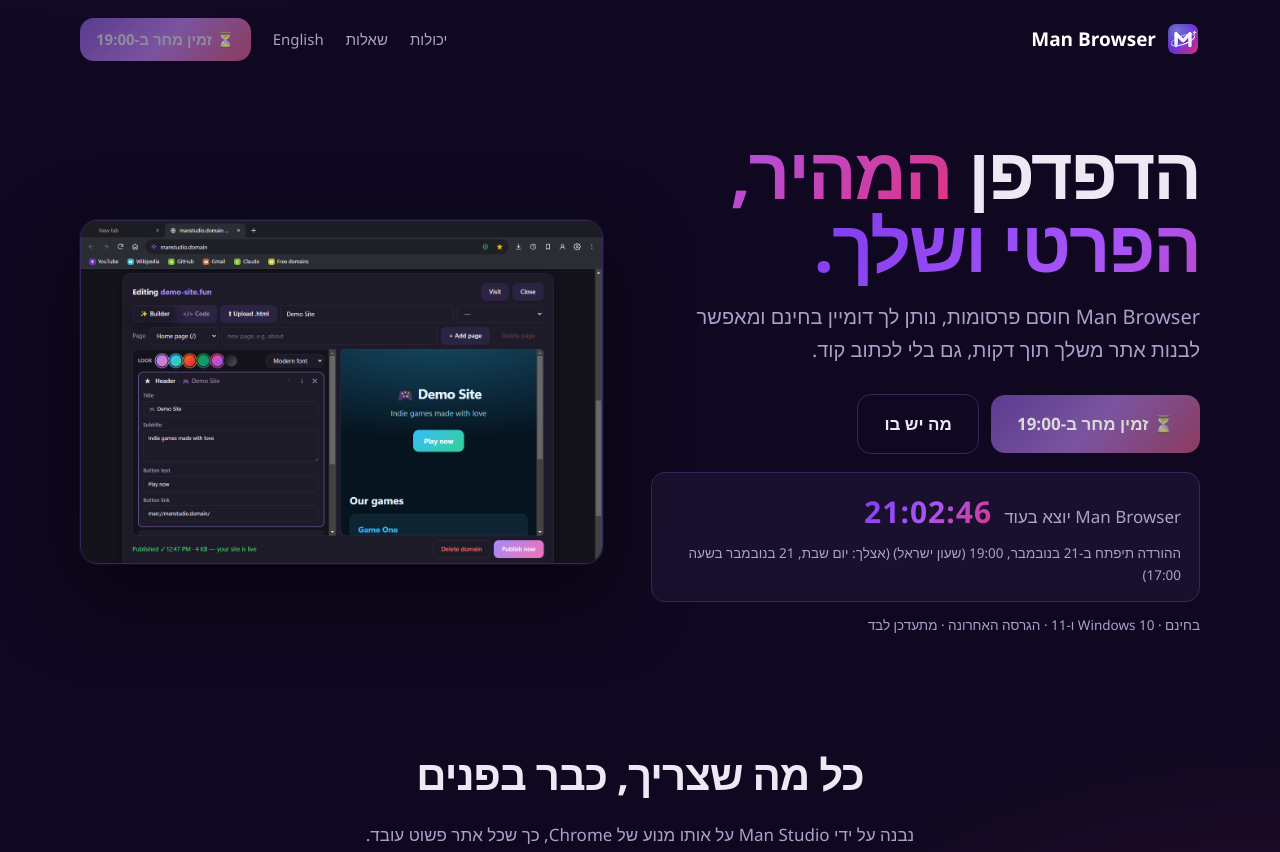
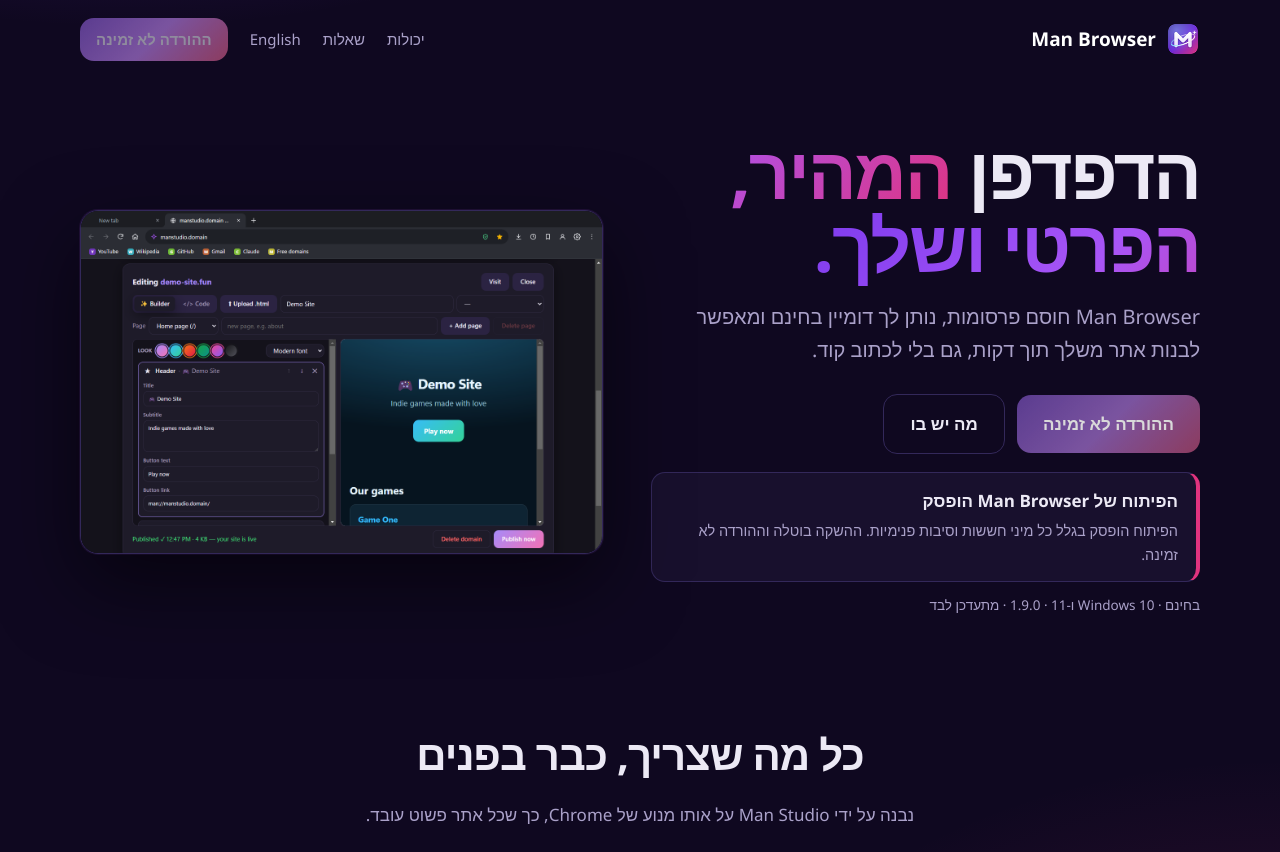
Before and after one commit to manorkeshet417-code/man-browser, an Electron app: page docs/he.html in a window 1280 px wide. Shown: the top 852 px of the page. Drawn offline with Linux system fonts and the light colour scheme.

Commit message:
Website: development stopped, launch cancelled

```diff
--- a/docs/download.js
+++ b/docs/download.js
@@ -1,74 +1,30 @@
-// Download buttons: locked with a countdown until launch, then pointed straight at the newest installer.
-// Launch: Saturday 21 November 2026, 19:00 Israel time (= 17:00 UTC). Change LAUNCH to move it.
-const LAUNCH = Date.parse('2026-11-21T17:00:00Z');
+// Development of Man Browser has stopped (decided 20 Nov 2026), so the launch was cancelled:
+// download buttons stay off and a notice explains why. The old countdown/launch code is in git history.
 const HE = document.documentElement.lang === 'he';
 const T = HE
-  ? { today: 'זמין היום ב-19:00', tomorrow: 'זמין מחר ב-19:00', later: 'זמין ב-21 בנובמבר, 19:00', launching: 'Man Browser יוצא בעוד', day: 'יום', days: 'ימים', yourTime: 'אצלך', at: 'ההורדה תיפתח ב-21 בנובמבר, 19:00 (שעון ישראל)' }
-  : { today: 'Available today at 19:00', tomorrow: 'Available tomorrow at 19:00', later: 'Available 21 November, 19:00', launching: 'Man Browser launches in', day: 'day', days: 'days', yourTime: 'your time', at: 'Downloads open on 21 November at 19:00 Israel time' };
-// "today" / "tomorrow" by the date in Israel
-const israelDay = t => new Date(t).toLocaleDateString('en-CA', { timeZone: 'Asia/Jerusalem' });
-function soonLabel() {
-  const launchDay = israelDay(LAUNCH);
-  if (israelDay(now()) === launchDay) return T.today;
-  if (israelDay(now() + 864e5) === launchDay) return T.tomorrow;
-  return T.later;
-}
+  ? { btn: 'ההורדה לא זמינה', title: 'הפיתוח של Man Browser הופסק', text: 'הפיתוח הופסק בגלל כל מיני חששות וסיבות פנימיות. ההשקה בוטלה וההורדה לא זמינה.' }
+  : { btn: 'Download unavailable', title: 'Development of Man Browser has stopped', text: 'Development stopped because of various concerns and internal reasons. The launch was cancelled and downloads are not available.' };
 
-// for testing: ?launch=now shows the page as it will look after launch
-const now = () => (new URLSearchParams(location.search).get('launch') === 'now' ? LAUNCH + 1 : Date.now());
-
-function lock() {
 document.querySelectorAll('[data-download]').forEach(a => {
-    if (!a.dataset.label) a.dataset.label = a.innerHTML;
   a.removeAttribute('href');
   a.classList.add('locked');
   a.setAttribute('aria-disabled', 'true');
-    a.textContent = '⏳ ' + soonLabel();
+  a.textContent = T.btn;
 });
 document.querySelectorAll('[data-prelaunch-hide]').forEach(e => { e.hidden = true; });
-  let bar = document.getElementById('countdown');
-  if (!bar) {
-    bar = document.createElement('div');
-    bar.id = 'countdown';
-    bar.innerHTML = `<span class="cd-label"></span><b class="cd-time"></b><span class="cd-at"></span>`;
+document.querySelectorAll('[data-version]').forEach(e => { e.textContent = '1.9.0'; });
+
+// the notice, under the main buttons and in the download box
+function notice() {
+  const n = document.createElement('div');
+  n.className = 'stopped';
+  n.setAttribute('role', 'status');
+  const b = document.createElement('b'); b.textContent = T.title;
+  const p = document.createElement('span'); p.textContent = T.text;
+  n.append(b, p);
+  return n;
+}
 const cta = document.querySelector('.cta');
-    (cta || document.body).insertAdjacentElement(cta ? 'afterend' : 'afterbegin', bar);
-    bar.querySelector('.cd-label').textContent = T.launching;
-    // visitors outside Israel also see the launch time in their own time zone
-    const tz = Intl.DateTimeFormat().resolvedOptions().timeZone;
-    const local = new Date(LAUNCH).toLocaleString(HE ? 'he-IL' : 'en-US', { weekday: 'long', day: 'numeric', month: 'long', hour: '2-digit', minute: '2-digit' });
-    bar.querySelector('.cd-at').textContent = T.at + (tz && tz !== 'Asia/Jerusalem' ? ` (${T.yourTime}: ${local})` : '');
-  }
-  const left = Math.max(0, LAUNCH - now());
-  const s = Math.floor(left / 1000), d = Math.floor(s / 86400);
-  const hms = [Math.floor(s / 3600) % 24, Math.floor(s / 60) % 60, s % 60].map(n => String(n).padStart(2, '0')).join(':');
-  bar.querySelector('.cd-time').textContent = (d ? `${d} ${d === 1 ? T.day : T.days} ` : '') + hms;
-}
-
-async function unlock() {
-  const bar = document.getElementById('countdown');
-  if (bar) bar.remove();
-  document.querySelectorAll('[data-prelaunch-hide]').forEach(e => { e.hidden = false; });
-  document.querySelectorAll('[data-download]').forEach(a => {
-    a.classList.remove('locked');
-    a.removeAttribute('aria-disabled');
-    a.href = 'https://github.com/manorkeshet417-code/man-browser/releases/latest';
-    if (a.dataset.label) a.innerHTML = a.dataset.label;
-  });
-  try {
-    const r = await fetch('https://api.github.com/repos/manorkeshet417-code/man-browser/releases/latest');
-    if (!r.ok) return;
-    const rel = await r.json();
-    const setup = (rel.assets || []).find(x => /^ManBrowser-Setup-.*\.exe$/i.test(x.name));
-    if (setup) document.querySelectorAll('[data-download]').forEach(a => { a.href = setup.browser_download_url; });
-    document.querySelectorAll('[data-version]').forEach(e => { e.textContent = rel.tag_name; });
-  } catch { /* keep the releases-page link */ }
-}
-
-if (now() < LAUNCH) {
-  lock();
-  const timer = setInterval(() => {
-    if (now() >= LAUNCH) { clearInterval(timer); unlock(); } // opens by itself at 19:00, no reload needed
-    else lock();
-  }, 1000);
-} else unlock();
+if (cta) cta.insertAdjacentElement('afterend', notice());
+const dl = document.querySelector('.download .btn');
+if (dl) dl.insertAdjacentElement('afterend', notice());
--- a/docs/style.css
+++ b/docs/style.css
@@ -86,3 +86,9 @@ footer { padding: 34px 0 50px; text-align: center; color: var(--dim); font-size:
 .legal li { margin: 4px 0; }
 .legal strong { color: var(--text); }
 .legal .box { padding: 14px 18px; border-radius: 14px; background: rgba(26, 18, 48, .85); border: 1px solid var(--line); }
+
+/* development stopped (20 Nov 2026) */
+.stopped { margin: 18px auto 0; max-width: 620px; padding: 14px 18px; border-radius: 14px; background: rgba(26, 18, 48, .85); border: 1px solid var(--line); border-inline-start: 4px solid var(--pink); display: flex; flex-direction: column; gap: 4px; text-align: start; }
+.stopped b { color: var(--text); }
+.stopped span { color: var(--dim); font-size: 14.5px; }
+.hero .stopped { margin-inline: 0; }
```
Lines whose indentation alone changed are shown as unchanged.
